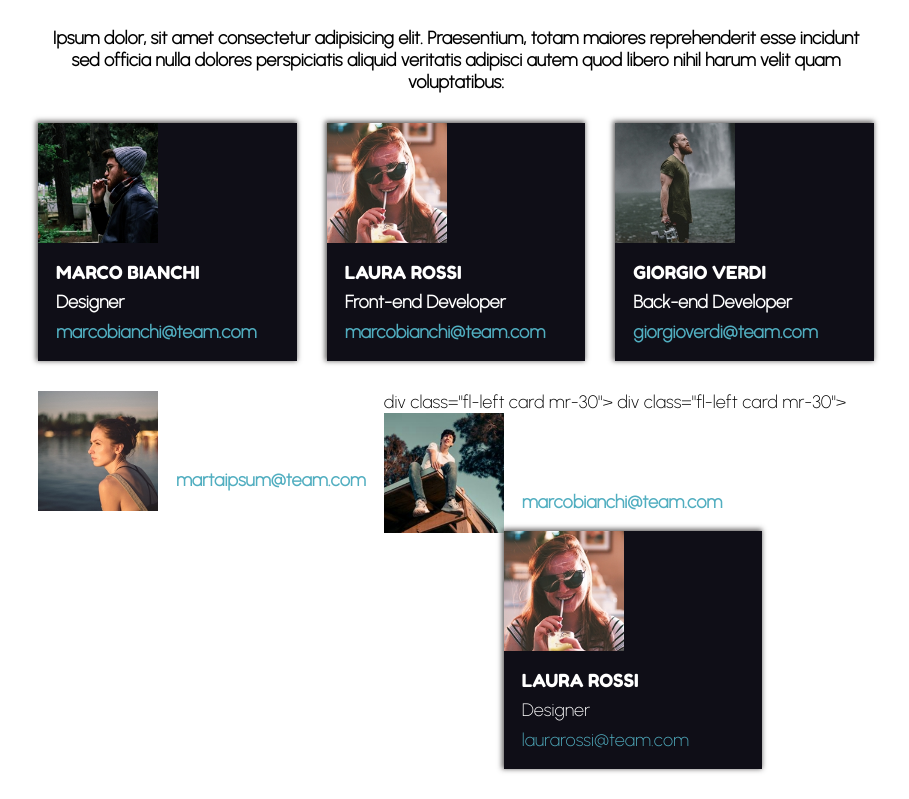
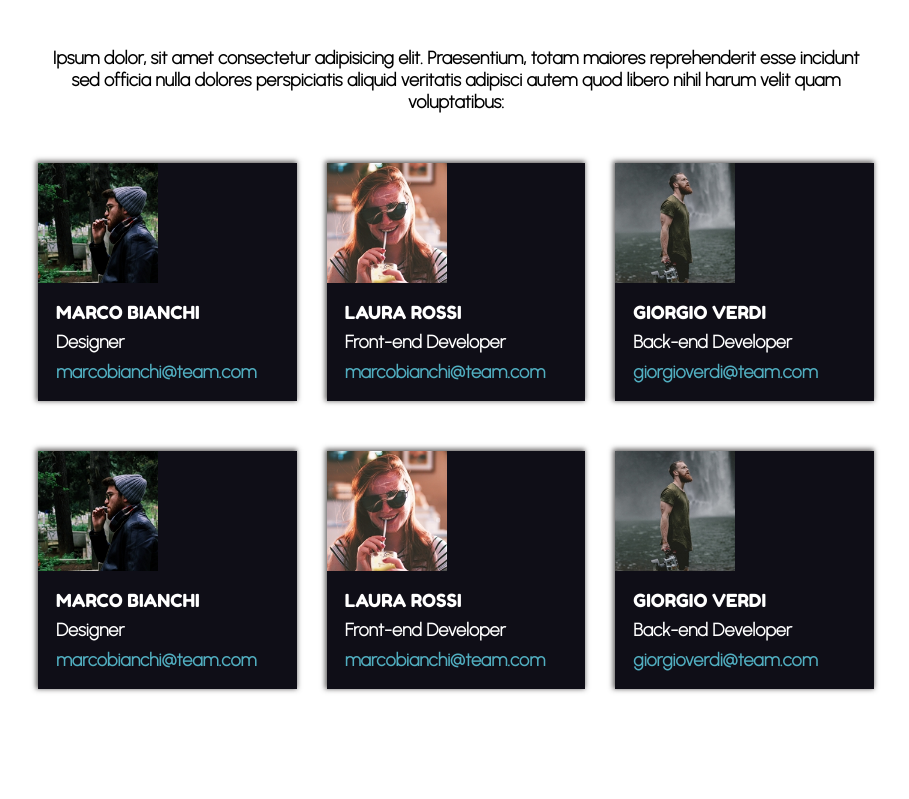
Before and after one commit to LeonardoRinaldi92/html-css-float-cards, a plain HTML site: page index.html in a window 1280 px wide. Shown: the part 105-904 px from the top of the page, without its empty margins (184-1093 px from the left). After the commit the page ends 874 px from the top, so only its background shows below. Drawn offline with Linux system fonts and the light colour scheme.

Commit message:
struttura 1st level completa

```diff
--- a/assets/css/style.css
+++ b/assets/css/style.css
@@ -22,7 +22,7 @@ a[href^="mailto:"] {
 
 /* marginbottomgrande */
 .mb-30 {
-    margin-bottom: 30px;
+    margin-bottom: 50px;
 }
 
 /* maincontainer */
@@ -38,7 +38,7 @@ padding: 30px;
 
 /* font size title */
 .title {
-font-family: 'Fredoka One', cursive;
+    font-family: 'Fredoka One', cursive;
 }
 
 /* fontgrande */
--- a/index.html
+++ b/index.html
@@ -90,47 +90,28 @@
             </section>
 
             <!-- contenitore 2nd level -->
-            <section class="clearfix layout">
+            <section class="clearfix layout mb-30">
                 <!-- cardbox n1 -->
-                div class="fl-left card mr-30">
+                <div class="fl-left card mr-30">
                     <!-- photo -->
                     <div class="fl-left h-100">
-                        <img class="photo-inbox" src="./assets/img/female2.png" alt="">
+                        <img class="photo-inbox" src="./assets/img/male1.png" alt="">
                     </div>
                     <!-- scritte a dx -->
                     <div class="fl-left padding">
                         <!-- nome -->
-                        <div class="mb-5 title white">MARTA IPSUM
+                        <div class="mb-5 title white">MARCO BIANCHI
                         </div>
                         <!-- professione -->
-                        <div class="mb-5 white"><strong>Seo Specialist</strong>
+                        <div class="mb-5 white"><strong>Designer</strong>
                         </div>
                         <!-- mail -->
-                        <div><a href="mailto:martaipsum@team.com"><strong>martaipsum@team.com</strong></a>
+                        <div><a href="mailto:marcobianch@team.com"><strong>marcobianchi@team.com</strong></a>
                         </div>
                     </div>
                 </div>
                 <!-- cardobx n2 -->
-                div class="fl-left card mr-30">
-                <!-- photo -->
-                <div class="fl-left h-100">
-                    <img class="photo-inbox" src="./assets/img/male3.png" alt="">
-                </div>
-                <!-- scritte a dx -->
-                <div class="fl-left padding">
-                    <!-- nome -->
-                    <div class="mb-5 title white">MARCO BIANCHI
-                    </div>
-                    <!-- professione -->
-                    <div class="mb-5 white"><strong>Designer</strong>
-                    </div>
-                    <!-- mail -->
-                    <div><a href="mailto:marcobianch@team.com"><strong>marcobianchi@team.com</strong></a>
-                    </div>
-                </div>
-            </div>
-                <!-- cardbox n3 -->
-                <div class="fl-left card">
+                <div class="fl-left card mr-30">
                     <!-- photo -->
                     <div class="fl-left h-100">
                         <img class="photo-inbox" src="./assets/img/female1.png" alt="">
@@ -141,10 +122,29 @@
                         <div class="mb-5 title white">LAURA ROSSI
                         </div>
                         <!-- professione -->
-                        <div class="mb-5 white">Designer
+                        <div class="mb-5 white"><strong>Front-end Developer</strong>
                         </div>
                         <!-- mail -->
-                        <div><a href="mailto:laurarossi@team.com">laurarossi@team.com</a>
+                        <div><a href="mailto:laurarossi@team.com"><strong>marcobianchi@team.com</strong></a>
+                        </div>
+                    </div>
+                </div>
+                <!-- cardbox n3 -->
+                <div class="fl-left card ">
+                    <!-- photo -->
+                    <div class="fl-left h-100">
+                        <img class="photo-inbox" src="./assets/img/male2.png" alt="">
+                    </div>
+                    <!-- scritte a dx -->
+                    <div class="fl-left padding">
+                        <!-- nome -->
+                        <div class="mb-5 title white">GIORGIO VERDI
+                        </div>
+                        <!-- professione -->
+                        <div class="mb-5 white"><strong>Back-end Developer</strong>
+                        </div>
+                        <!-- mail -->
+                        <div><a href="mailto:giorgioverdi@team.com"><strong>giorgioverdi@team.com</strong></a>
                         </div>
                     </div>
                 </div>
```
